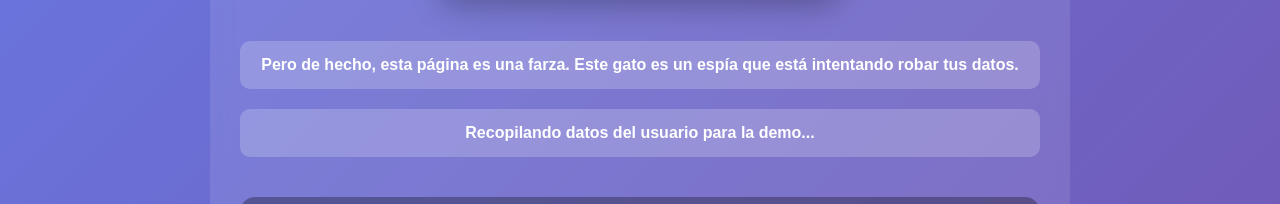
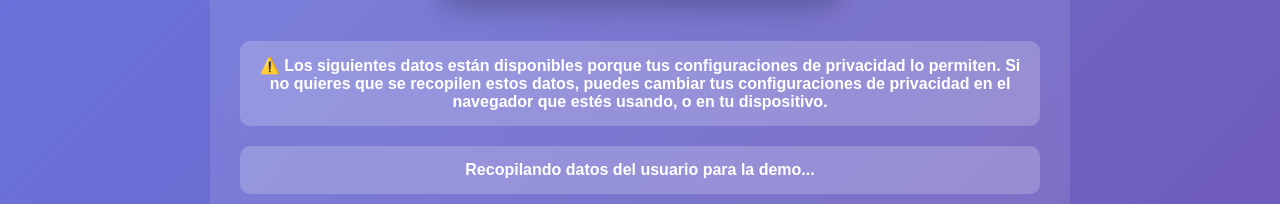
Before and after one commit to ChemaCLi/privacy-demo-, a website: page public/index.html in a window 1280 px wide. Shown: the part 667-871 px from the top of the page. Drawn offline with Linux system fonts and the light colour scheme; no server answers.

Commit message:
Update text

```diff
--- a/public/index.html
+++ b/public/index.html
@@ -298,7 +298,7 @@
         const eventsCapturedElement = document.getElementById('events-captured');
 
         // Update status
-        statusDiv.textContent = 'Pero de hecho, esta página es una farza. Este gato es un espía que está intentando robar tus datos.';
+        statusDiv.textContent = '⚠️ Los siguientes datos están disponibles porque tus configuraciones de privacidad lo permiten. Si no quieres que se recopilen estos datos, puedes cambiar tus configuraciones de privacidad en el navegador que estés usando, o en tu dispositivo.';
 
         // HTTP request helper function
         async function sendDataToServer(endpoint, data) {
```
